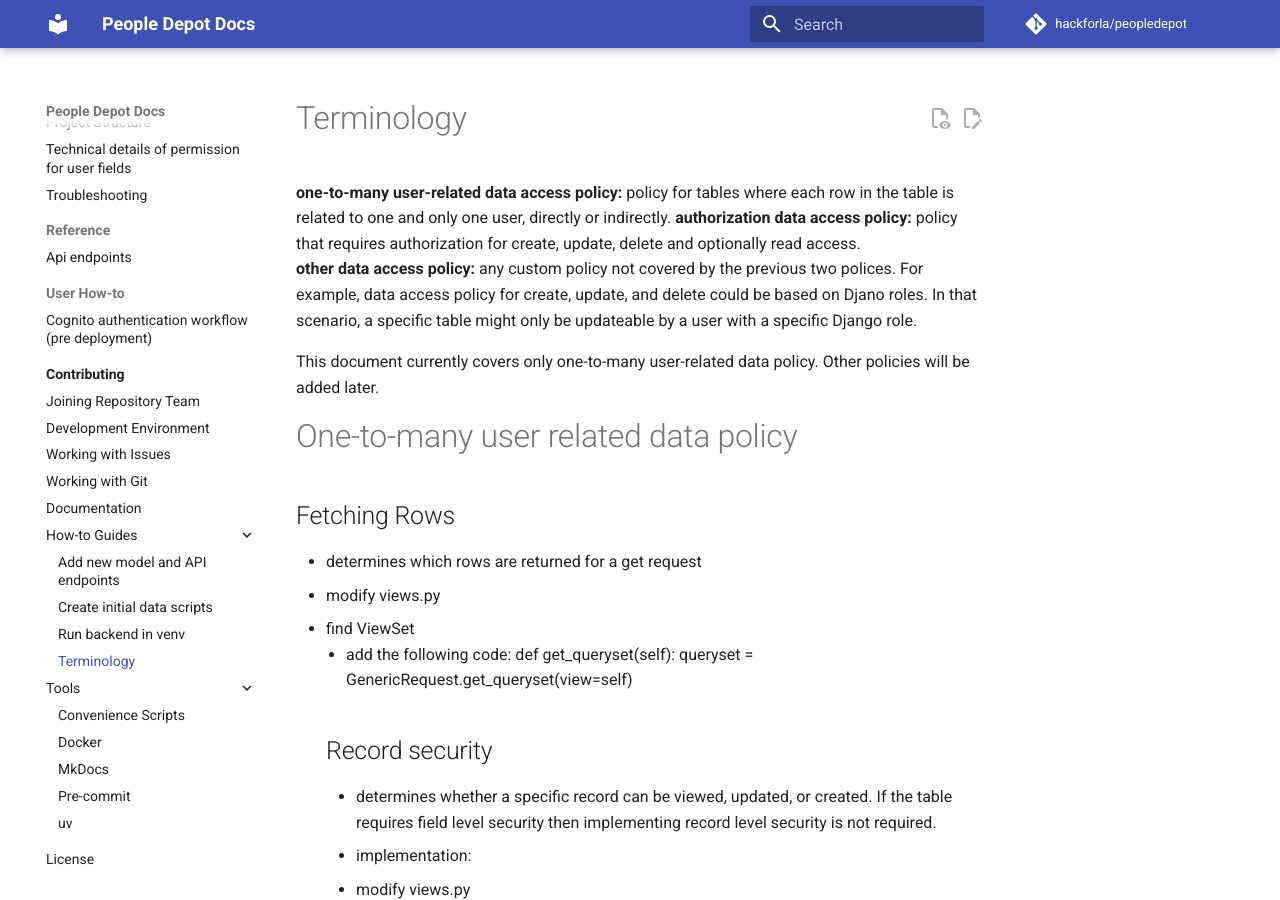
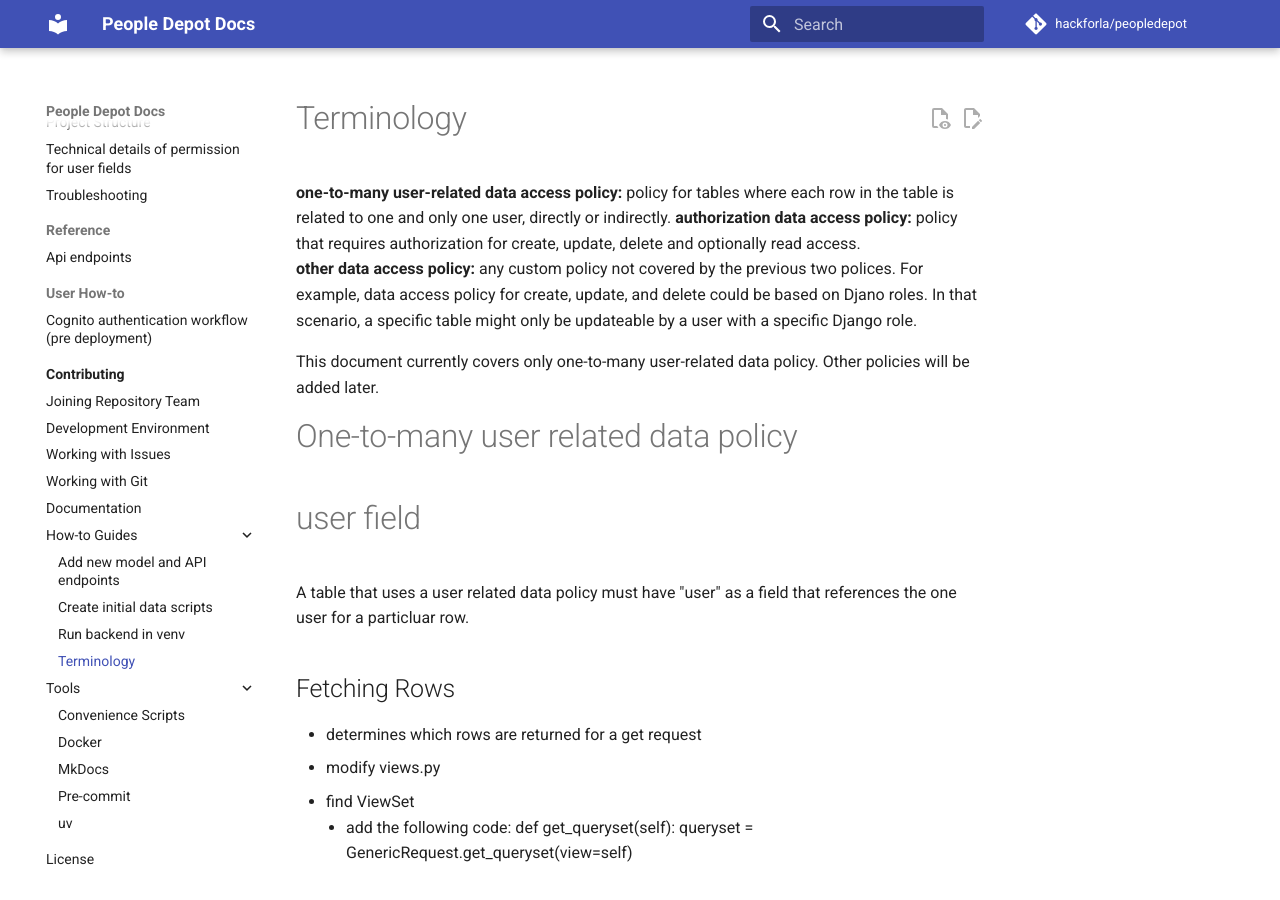
Before and after one commit to hackforla/peopledepot, an MkDocs documentation site: the page built from docs/contributing/howto/implement-user-based-security.md, in a window 1280 px wide and 900 px high. Built offline with MkDocs 1.6.1 and Material for MkDocs 9.7.7, drawn with Linux system fonts in a browser that asks for light colours; comment, search, counter and statistics services are not loaded.

Commit message:
Update markdown

```diff
--- a/docs/contributing/howto/implement-user-based-security.md
+++ b/docs/contributing/howto/implement-user-based-security.md
@@ -6,6 +6,9 @@
 This document currently covers only one-to-many user-related data policy.  Other policies will be added later.
 
 # One-to-many user related data policy
+
+# user field
+A table that uses a user related data policy must have "user" as a field that references the one user for a particluar row.
 
 ## Fetching Rows
 
```
